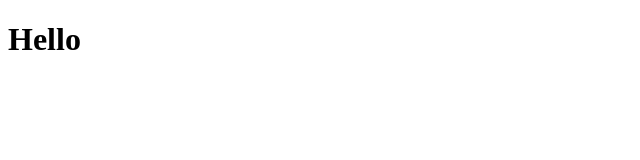
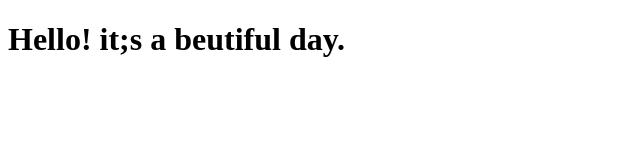
Before and after one commit to sebastiangro/coursera-test, a plain HTML site: page site/index.html in a window 1280 px wide. Shown: the whole page, without its empty margins (0-640 px from the left). Drawn offline with Linux system fonts and the light colour scheme.

Commit message:
small addition

```diff
--- a/site/index.html
+++ b/site/index.html
@@ -4,6 +4,6 @@
 	<title>Hello World!</title>
 </head>
 <body>
-<h1>Hello</h1>
+<h1>Hello! it;s a beutiful day.</h1>
 </body>
 </html>
```
